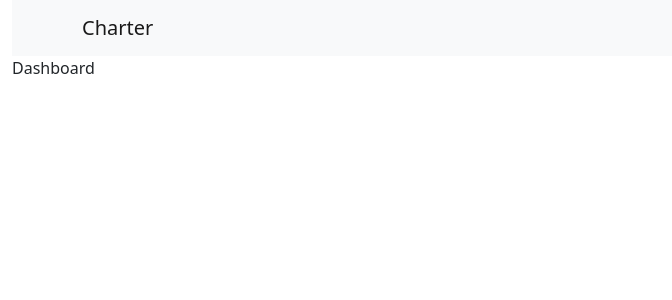
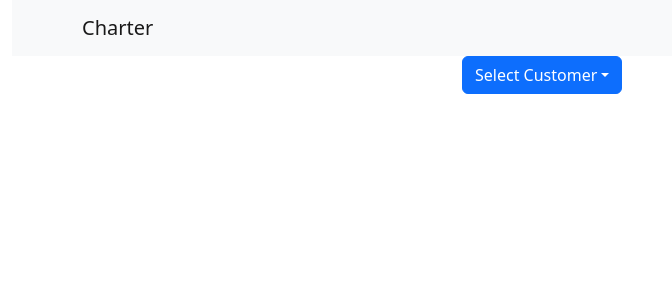
Before and after one commit to DW579/rewards_program, a React (Create React App) app in the folder client/: page / in a window 1280 px wide. Shown: the top 300 px of the page, without its empty margins (0-672 px from the left). Built offline with nearby package versions, Linux system fonts and the light colour scheme.

Commit message:
Implemented select customer

```diff
--- a/client/src/components/dashboard.js
+++ b/client/src/components/dashboard.js
@@ -1,15 +1,53 @@
 import React, { Component } from "react";
+import Container from 'react-bootstrap/Container';
+import Row from 'react-bootstrap/Row';
+import Col from 'react-bootstrap/Col';
+import Dropdown from 'react-bootstrap/Dropdown';
 
 export default class Dashboard extends Component {
     constructor(props) {
         super(props);
 
+        this.state = {
+            customer: "Dustin"
+        }
+    }
 
+    handleCustomer(customer) {
+        this.setState({
+            customer: customer
+        })
     }
 
     render() {
         return (
-            <div>Dashboard</div>
+            <Container>
+                <Row>
+                    <Col></Col>
+                    <Col>
+                        <Dropdown>
+                            <Dropdown.Toggle variant="primary">
+                                Select Customer
+                            </Dropdown.Toggle>
+
+                            <Dropdown.Menu>
+                                <Dropdown.Item onClick={() => this.handleCustomer("Dustin")}>Dustin</Dropdown.Item>
+                                <Dropdown.Item onClick={() => this.handleCustomer("Joe")}>Joe</Dropdown.Item>
+                            </Dropdown.Menu>
+                        </Dropdown>
+                    </Col>
+                    <Col></Col>
+                </Row>
+                <Row>
+                    {/* Totals */}
+                </Row>
+                <Row>
+                    {/* Sub totals */}
+                </Row>
+                <Row>
+                    {/* Transactions */}
+                </Row>
+            </Container>
         )
     }
 }
```
